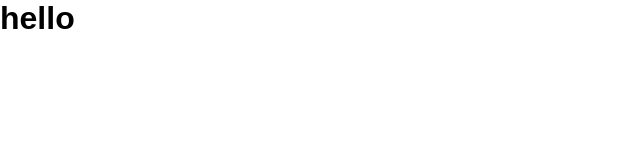
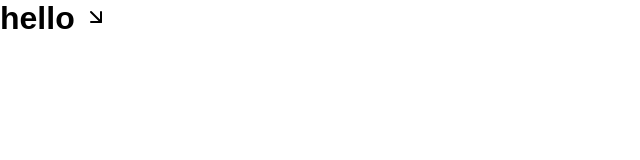
Before and after one commit to JaroslawChaykin/jw-kanban, a React (Vite) app: page / in a window 1280 px wide. Shown: the top 160 px of the page, without its empty margins (0-640 px from the left). Built offline with nearby package versions, Linux system fonts and the light colour scheme.

Commit message:
add lucide icons npm

```diff
--- a/package.json
+++ b/package.json
@@ -11,6 +11,7 @@
   },
   "dependencies": {
     "@reduxjs/toolkit": "^2.6.1",
+    "lucide-react": "^0.479.0",
     "react": "^19.0.0",
     "react-dom": "^19.0.0",
     "react-redux": "^9.2.0",
--- a/src/App.tsx
+++ b/src/App.tsx
@@ -1,9 +1,12 @@
+import { ArrowDownRight } from "lucide-react";
 import "./App.css";
 
 function App() {
   return (
     <>
-      <h1>hello</h1>
+      <h1>
+        hello <ArrowDownRight size={"24px"}  />
+      </h1>
     </>
   );
 }
```
Also changed, not shown: 1 other file (tests, documents, lock files or other folders).
